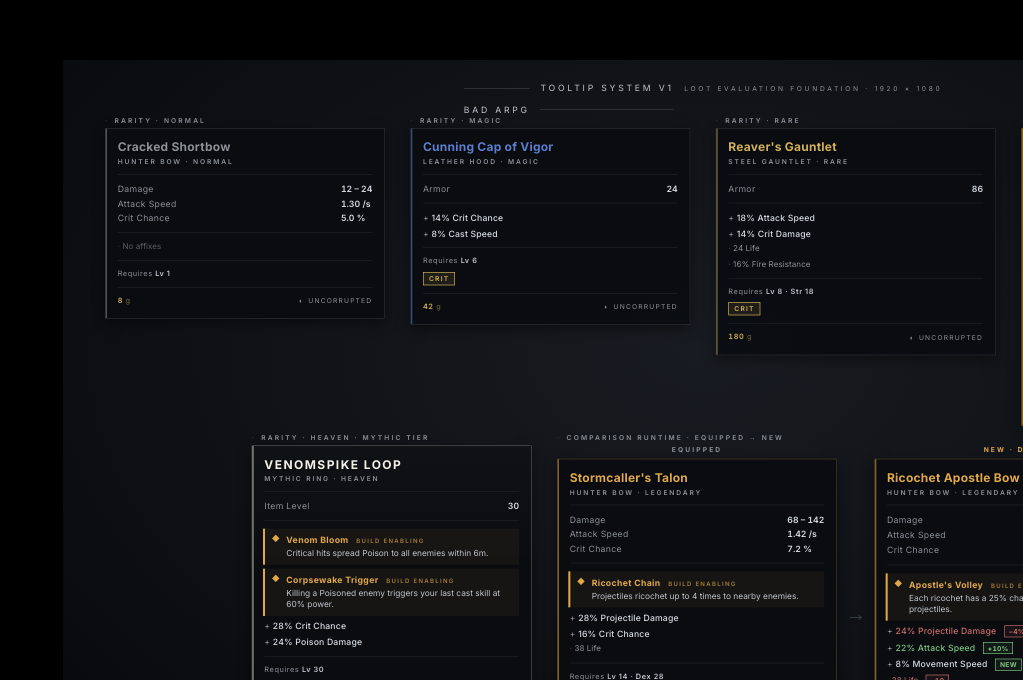
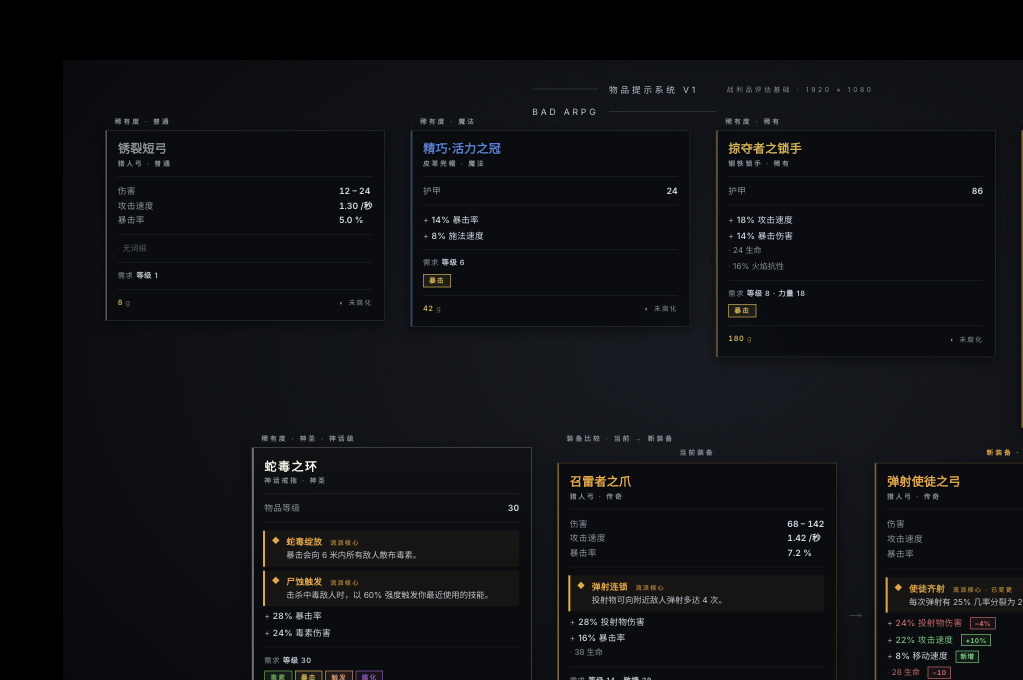
Before and after one commit to wubornomercy/BADARPG, a plain HTML site: page runtime/tooltip.html in a window 1280 px wide. Shown: the part 120-800 px from the top of the page, without its empty margins (257-1280 px from the left). Drawn offline with Linux system fonts and the light colour scheme.

Commit message:
i18n: switch all in-game display strings to Simplified Chinese
Per game director order, all UI display text is now Chinese (zh-CN).
Localization boundary:
- Display strings (buttons, labels, item names, affixes, tags, flavor) → CN
- BAD ARPG logo → kept as English brand mark (Chinese gaming convention)
- Code identifiers (file/class/JS/CSS tokens/data attrs) → English
- Code comments + README + commit messages → English

Font stack updated to include Noto Sans SC + Noto Serif SC (Google Fonts
CDN). Latin chars still render in Cinzel/Inter, CJK chars fall back to
Noto. No semantic / structural changes.

Changes:
- index.html        buttons 继续游戏/新的旅程/角色/设置/退出, 抢先体验
- hud.html + hud.js 死亡森林/一阶/腐化/生命/法力/等级, all loot
                    label item names translated
- tooltip.html      all 7 tooltips fully localized: 锈裂短弓 / 精巧·活
                    力之冠 / 掠夺者之锁手 / 召雷者之爪 / 蛇毒之环 /
                    弹射使徒之弓. Tier 1 affixes: 弹射连锁 / 蛇毒绽放
                    / 尸蚀触发 / 使徒齐射. Tags: 暴击/弹射/投射物/毒素
                    /触发/腐化. Comparison labels + delta 新增/未腐化/
                    腐化 +3.
- tokens.css        font stacks add Noto Serif SC / Noto Sans SC / fallbacks
- 3 screenshots     re-rendered at 1920x1080 with CN content
- README            new Localization section documenting scope + boundary

These translations are working placeholders. Final game-content
localization will be issued by the Game Director when content production
phase begins; structural/visual blueprint is unaffected.

Co-Authored-By: Claude Opus 4.7 (1M context) <noreply@anthropic.com>

```diff
--- a/runtime/css/tokens.css
+++ b/runtime/css/tokens.css
@@ -62,9 +62,14 @@
   --clr-sem-arcane:     #3A6FA8;
   --clr-sem-heal:       #5E8C5A;
 
-  /* ---------- Typography ---------- */
-  --font-display: 'Cinzel', 'Times New Roman', serif;
-  --font-ui:      'Inter', 'IBM Plex Sans', 'Segoe UI', sans-serif;
+  /* ---------- Typography ----------
+     Stacks include CJK fallbacks so Latin chars render in
+     Cinzel / Inter while CJK chars render in Noto Serif/Sans SC. */
+  --font-display: 'Cinzel', 'Noto Serif SC', 'Source Han Serif SC',
+                  'Times New Roman', serif;
+  --font-ui:      'Inter', 'Noto Sans SC', 'PingFang SC',
+                  'Microsoft YaHei', 'IBM Plex Sans', 'Segoe UI',
+                  sans-serif;
 
   --type-logo:    96px;
   --type-btn:     18px;
--- a/runtime/tooltip.html
+++ b/runtime/tooltip.html
@@ -1,13 +1,13 @@
 <!DOCTYPE html>
-<html lang="en">
+<html lang="zh-CN">
 <head>
   <meta charset="UTF-8" />
-  <title>BAD ARPG — Tooltip System V1 (Runtime Blueprint)</title>
+  <title>BAD ARPG — 物品提示系统 V1 (Runtime Blueprint)</title>
   <meta name="viewport" content="width=1920, initial-scale=1" />
   <link rel="preconnect" href="https://fonts.googleapis.com" />
   <link rel="preconnect" href="https://fonts.gstatic.com" crossorigin />
   <link
-    href="https://fonts.googleapis.com/css2?family=Cinzel:wght@700&family=Inter:wght@400;500;600;700&display=swap"
+    href="https://fonts.googleapis.com/css2?family=Cinzel:wght@700&family=Inter:wght@400;500;600;700&family=Noto+Sans+SC:wght@400;500;600;700&family=Noto+Serif+SC:wght@600;700&display=swap"
     rel="stylesheet" />
   <link rel="stylesheet" href="css/tokens.css" />
   <link rel="stylesheet" href="css/layout.css" />
@@ -21,130 +21,130 @@
 
       <!-- Title strip -->
       <div class="tt-page-title">
-        <span>Tooltip System V1</span>
-        <span class="tt-page-title-sub">Loot Evaluation Foundation · 1920 × 1080</span>
+        <span>物品提示系统 V1</span>
+        <span class="tt-page-title-sub">战利品评估基础 · 1920 × 1080</span>
         <span>BAD ARPG</span>
       </div>
 
       <!-- ============================================================
-           ROW 1 — Rarity showcase (Normal · Magic · Rare · Legendary)
+           ROW 1 — 稀有度展示（普通 · 魔法 · 稀有 · 传奇）
            ============================================================ -->
 
-      <!-- Normal -->
+      <!-- 普通 Normal -->
       <div style="position:absolute; left:63px; top:84px; width:420px;">
-        <div class="tt-section-label">Rarity · Normal</div>
+        <div class="tt-section-label">稀有度 · 普通</div>
         <div class="tooltip tooltip-normal" data-item="cracked-shortbow">
           <div class="tt-header">
-            <div class="tt-name">Cracked Shortbow</div>
-            <div class="tt-type">Hunter Bow · Normal</div>
+            <div class="tt-name">锈裂短弓</div>
+            <div class="tt-type">猎人弓 · 普通</div>
           </div>
           <div class="tt-divider"></div>
           <div class="tt-core">
-            <span class="tt-core-label">Damage</span><span class="tt-core-val">12 – 24</span>
-            <span class="tt-core-label">Attack Speed</span><span class="tt-core-val">1.30 /s</span>
-            <span class="tt-core-label">Crit Chance</span><span class="tt-core-val">5.0 %</span>
+            <span class="tt-core-label">伤害</span><span class="tt-core-val">12 – 24</span>
+            <span class="tt-core-label">攻击速度</span><span class="tt-core-val">1.30 /秒</span>
+            <span class="tt-core-label">暴击率</span><span class="tt-core-val">5.0 %</span>
           </div>
           <div class="tt-divider"></div>
           <div class="tt-affixes">
-            <div class="tt-affix-t3 has-own-sign" style="opacity:0.6">No affixes</div>
+            <div class="tt-affix-t3 has-own-sign" style="opacity:0.6">无词缀</div>
           </div>
           <div class="tt-divider"></div>
           <div class="tt-utility">
-            <div class="tt-req">Requires <strong>Lv 1</strong></div>
+            <div class="tt-req">需求 <strong>等级 1</strong></div>
           </div>
           <div class="tt-divider"></div>
           <div class="tt-bottom">
             <div class="tt-meta">
               <span class="tt-value">8</span>
-              <span class="tt-corruption">Uncorrupted</span>
+              <span class="tt-corruption">未腐化</span>
             </div>
           </div>
         </div>
       </div>
 
-      <!-- Magic -->
+      <!-- 魔法 Magic -->
       <div style="position:absolute; left:521px; top:84px; width:420px;">
-        <div class="tt-section-label">Rarity · Magic</div>
+        <div class="tt-section-label">稀有度 · 魔法</div>
         <div class="tooltip tooltip-magic" data-item="cunning-cap">
           <div class="tt-header">
-            <div class="tt-name">Cunning Cap of Vigor</div>
-            <div class="tt-type">Leather Hood · Magic</div>
+            <div class="tt-name">精巧·活力之冠</div>
+            <div class="tt-type">皮革兜帽 · 魔法</div>
           </div>
           <div class="tt-divider"></div>
           <div class="tt-core">
-            <span class="tt-core-label">Armor</span><span class="tt-core-val">24</span>
+            <span class="tt-core-label">护甲</span><span class="tt-core-val">24</span>
           </div>
           <div class="tt-divider"></div>
           <div class="tt-affixes">
-            <div class="tt-affix-t2">14% Crit Chance</div>
-            <div class="tt-affix-t2">8% Cast Speed</div>
+            <div class="tt-affix-t2">14% 暴击率</div>
+            <div class="tt-affix-t2">8% 施法速度</div>
           </div>
           <div class="tt-divider"></div>
           <div class="tt-utility">
-            <div class="tt-req">Requires <strong>Lv 6</strong></div>
+            <div class="tt-req">需求 <strong>等级 6</strong></div>
             <div class="tt-tags">
-              <span class="tt-tag tt-tag-crit">crit</span>
+              <span class="tt-tag tt-tag-crit">暴击</span>
             </div>
           </div>
           <div class="tt-divider"></div>
           <div class="tt-bottom">
             <div class="tt-meta">
               <span class="tt-value">42</span>
-              <span class="tt-corruption">Uncorrupted</span>
+              <span class="tt-corruption">未腐化</span>
             </div>
           </div>
         </div>
       </div>
 
-      <!-- Rare -->
+      <!-- 稀有 Rare -->
       <div style="position:absolute; left:979px; top:84px; width:420px;">
-        <div class="tt-section-label">Rarity · Rare</div>
+        <div class="tt-section-label">稀有度 · 稀有</div>
         <div class="tooltip tooltip-rare" data-item="reavers-gauntlet">
           <div class="tt-header">
-            <div class="tt-name">Reaver's Gauntlet</div>
-            <div class="tt-type">Steel Gauntlet · Rare</div>
+            <div class="tt-name">掠夺者之锁手</div>
+            <div class="tt-type">钢铁锁手 · 稀有</div>
           </div>
           <div class="tt-divider"></div>
           <div class="tt-core">
-            <span class="tt-core-label">Armor</span><span class="tt-core-val">86</span>
+            <span class="tt-core-label">护甲</span><span class="tt-core-val">86</span>
           </div>
           <div class="tt-divider"></div>
           <div class="tt-affixes">
-            <div class="tt-affix-t2">18% Attack Speed</div>
-            <div class="tt-affix-t2">14% Crit Damage</div>
-            <div class="tt-affix-t3">24 Life</div>
-            <div class="tt-affix-t3">16% Fire Resistance</div>
+            <div class="tt-affix-t2">18% 攻击速度</div>
+            <div class="tt-affix-t2">14% 暴击伤害</div>
+            <div class="tt-affix-t3">24 生命</div>
+            <div class="tt-affix-t3">16% 火焰抗性</div>
           </div>
           <div class="tt-divider"></div>
           <div class="tt-utility">
-            <div class="tt-req">Requires <strong>Lv 8 · Str 18</strong></div>
+            <div class="tt-req">需求 <strong>等级 8 · 力量 18</strong></div>
             <div class="tt-tags">
-              <span class="tt-tag tt-tag-crit">crit</span>
+              <span class="tt-tag tt-tag-crit">暴击</span>
             </div>
           </div>
           <div class="tt-divider"></div>
           <div class="tt-bottom">
             <div class="tt-meta">
               <span class="tt-value">180</span>
-              <span class="tt-corruption">Uncorrupted</span>
+              <span class="tt-corruption">未腐化</span>
             </div>
           </div>
         </div>
       </div>
 
-      <!-- Legendary -->
+      <!-- 传奇 Legendary -->
       <div style="position:absolute; left:1437px; top:84px; width:420px;">
-        <div class="tt-section-label">Rarity · Legendary</div>
+        <div class="tt-section-label">稀有度 · 传奇</div>
         <div class="tooltip tooltip-legendary" data-item="stormcaller">
           <div class="tt-header">
-            <div class="tt-name">Stormcaller's Talon</div>
-            <div class="tt-type">Hunter Bow · Legendary</div>
+            <div class="tt-name">召雷者之爪</div>
+            <div class="tt-type">猎人弓 · 传奇</div>
           </div>
           <div class="tt-divider"></div>
           <div class="tt-core">
-            <span class="tt-core-label">Damage</span><span class="tt-core-val">68 – 142</span>
-            <span class="tt-core-label">Attack Speed</span><span class="tt-core-val">1.42 /s</span>
-            <span class="tt-core-label">Crit Chance</span><span class="tt-core-val">7.2 %</span>
+            <span class="tt-core-label">伤害</span><span class="tt-core-val">68 – 142</span>
+            <span class="tt-core-label">攻击速度</span><span class="tt-core-val">1.42 /秒</span>
+            <span class="tt-core-label">暴击率</span><span class="tt-core-val">7.2 %</span>
           </div>
           <div class="tt-divider"></div>
           <div class="tt-affixes">
@@ -152,51 +152,51 @@
               <span class="tt-affix-t1-marker"></span>
               <div>
                 <div>
-                  <span class="tt-affix-t1-name">Ricochet Chain</span>
-                  <span class="tt-affix-t1-tag">Build Enabling</span>
+                  <span class="tt-affix-t1-name">弹射连锁</span>
+                  <span class="tt-affix-t1-tag">流派核心</span>
                 </div>
-                <div class="tt-affix-t1-desc">Projectiles ricochet up to 4 times to nearby enemies.</div>
+                <div class="tt-affix-t1-desc">投射物可向附近敌人弹射多达 4 次。</div>
               </div>
             </div>
-            <div class="tt-affix-t2">28% Projectile Damage</div>
-            <div class="tt-affix-t2">16% Crit Chance</div>
-            <div class="tt-affix-t3">38 Life</div>
+            <div class="tt-affix-t2">28% 投射物伤害</div>
+            <div class="tt-affix-t2">16% 暴击率</div>
+            <div class="tt-affix-t3">38 生命</div>
           </div>
           <div class="tt-divider"></div>
           <div class="tt-utility">
-            <div class="tt-req">Requires <strong>Lv 14 · Dex 28</strong></div>
+            <div class="tt-req">需求 <strong>等级 14 · 敏捷 28</strong></div>
             <div class="tt-tags">
-              <span class="tt-tag tt-tag-ricochet">ricochet</span>
-              <span class="tt-tag tt-tag-crit">crit</span>
-              <span class="tt-tag tt-tag-projectile">projectile</span>
+              <span class="tt-tag tt-tag-ricochet">弹射</span>
+              <span class="tt-tag tt-tag-crit">暴击</span>
+              <span class="tt-tag tt-tag-projectile">投射物</span>
             </div>
           </div>
           <div class="tt-divider"></div>
           <div class="tt-bottom">
-            <div class="tt-flavor">"The bow that calls down the sky."</div>
+            <div class="tt-flavor">「召唤天空降下之弓。」</div>
             <div class="tt-meta">
               <span class="tt-value">1450</span>
-              <span class="tt-corruption">Uncorrupted</span>
+              <span class="tt-corruption">未腐化</span>
             </div>
           </div>
         </div>
       </div>
 
       <!-- ============================================================
-           ROW 2 — Heaven (left) + Comparison runtime (right)
+           ROW 2 — 神圣（左）+ 装备比较（右）
            ============================================================ -->
 
-      <!-- Heaven -->
+      <!-- 神圣 Heaven -->
       <div style="position:absolute; left:283px; top:560px; width:420px;">
-        <div class="tt-section-label">Rarity · Heaven · Mythic Tier</div>
+        <div class="tt-section-label">稀有度 · 神圣 · 神话级</div>
         <div class="tooltip tooltip-heaven" data-item="venomspike-loop">
           <div class="tt-header">
-            <div class="tt-name">Venomspike Loop</div>
-            <div class="tt-type">Mythic Ring · Heaven</div>
+            <div class="tt-name">蛇毒之环</div>
+            <div class="tt-type">神话戒指 · 神圣</div>
           </div>
           <div class="tt-divider"></div>
           <div class="tt-core">
-            <span class="tt-core-label">Item Level</span><span class="tt-core-val">30</span>
+            <span class="tt-core-label">物品等级</span><span class="tt-core-val">30</span>
           </div>
           <div class="tt-divider"></div>
           <div class="tt-affixes">
@@ -204,62 +204,62 @@
               <span class="tt-affix-t1-marker"></span>
               <div>
                 <div>
-                  <span class="tt-affix-t1-name">Venom Bloom</span>
-                  <span class="tt-affix-t1-tag">Build Enabling</span>
+                  <span class="tt-affix-t1-name">蛇毒绽放</span>
+                  <span class="tt-affix-t1-tag">流派核心</span>
                 </div>
-                <div class="tt-affix-t1-desc">Critical hits spread Poison to all enemies within 6m.</div>
+                <div class="tt-affix-t1-desc">暴击会向 6 米内所有敌人散布毒素。</div>
               </div>
             </div>
             <div class="tt-affix-t1">
               <span class="tt-affix-t1-marker"></span>
               <div>
                 <div>
-                  <span class="tt-affix-t1-name">Corpsewake Trigger</span>
-                  <span class="tt-affix-t1-tag">Build Enabling</span>
+                  <span class="tt-affix-t1-name">尸蚀触发</span>
+                  <span class="tt-affix-t1-tag">流派核心</span>
                 </div>
-                <div class="tt-affix-t1-desc">Killing a Poisoned enemy triggers your last cast skill at 60% power.</div>
+                <div class="tt-affix-t1-desc">击杀中毒敌人时，以 60% 强度触发你最近使用的技能。</div>
               </div>
             </div>
-            <div class="tt-affix-t2">28% Crit Chance</div>
-            <div class="tt-affix-t2">24% Poison Damage</div>
+            <div class="tt-affix-t2">28% 暴击率</div>
+            <div class="tt-affix-t2">24% 毒素伤害</div>
           </div>
           <div class="tt-divider"></div>
           <div class="tt-utility">
-            <div class="tt-req">Requires <strong>Lv 30</strong></div>
+            <div class="tt-req">需求 <strong>等级 30</strong></div>
             <div class="tt-tags">
-              <span class="tt-tag tt-tag-poison">poison</span>
-              <span class="tt-tag tt-tag-crit">crit</span>
-              <span class="tt-tag tt-tag-trigger">trigger</span>
-              <span class="tt-tag tt-tag-corruption">corruption</span>
+              <span class="tt-tag tt-tag-poison">毒素</span>
+              <span class="tt-tag tt-tag-crit">暴击</span>
+              <span class="tt-tag tt-tag-trigger">触发</span>
+              <span class="tt-tag tt-tag-corruption">腐化</span>
             </div>
           </div>
           <div class="tt-divider"></div>
           <div class="tt-bottom">
-            <div class="tt-flavor">"The serpent's circle. Where she walks, the soil drinks."</div>
+            <div class="tt-flavor">「巨蛇的环。她走过之处，土地饮尽。」</div>
             <div class="tt-meta">
               <span class="tt-value">9999</span>
-              <span class="tt-corruption is-corrupted">Corrupted +3</span>
+              <span class="tt-corruption is-corrupted">腐化 +3</span>
             </div>
           </div>
         </div>
       </div>
 
-      <!-- Comparison block: Equipped → New -->
+      <!-- Comparison block: 当前 → 新装备 -->
       <div style="position:absolute; left:741px; top:560px;">
-        <div class="tt-section-label">Comparison Runtime · Equipped → New</div>
+        <div class="tt-section-label">装备比较 · 当前 → 新装备</div>
         <div class="comparison">
           <div class="comparison-side">
-            <div class="comparison-label equipped">Equipped</div>
+            <div class="comparison-label equipped">当前装备</div>
             <div class="tooltip tooltip-legendary" data-item="stormcaller-eq">
               <div class="tt-header">
-                <div class="tt-name">Stormcaller's Talon</div>
-                <div class="tt-type">Hunter Bow · Legendary</div>
+                <div class="tt-name">召雷者之爪</div>
+                <div class="tt-type">猎人弓 · 传奇</div>
               </div>
               <div class="tt-divider"></div>
               <div class="tt-core">
-                <span class="tt-core-label">Damage</span><span class="tt-core-val">68 – 142</span>
-                <span class="tt-core-label">Attack Speed</span><span class="tt-core-val">1.42 /s</span>
-                <span class="tt-core-label">Crit Chance</span><span class="tt-core-val">7.2 %</span>
+                <span class="tt-core-label">伤害</span><span class="tt-core-val">68 – 142</span>
+                <span class="tt-core-label">攻击速度</span><span class="tt-core-val">1.42 /秒</span>
+                <span class="tt-core-label">暴击率</span><span class="tt-core-val">7.2 %</span>
               </div>
               <div class="tt-divider"></div>
               <div class="tt-affixes">
@@ -267,23 +267,23 @@
                   <span class="tt-affix-t1-marker"></span>
                   <div>
                     <div>
-                      <span class="tt-affix-t1-name">Ricochet Chain</span>
-                      <span class="tt-affix-t1-tag">Build Enabling</span>
+                      <span class="tt-affix-t1-name">弹射连锁</span>
+                      <span class="tt-affix-t1-tag">流派核心</span>
                     </div>
-                    <div class="tt-affix-t1-desc">Projectiles ricochet up to 4 times to nearby enemies.</div>
+                    <div class="tt-affix-t1-desc">投射物可向附近敌人弹射多达 4 次。</div>
                   </div>
                 </div>
-                <div class="tt-affix-t2">28% Projectile Damage</div>
-                <div class="tt-affix-t2">16% Crit Chance</div>
-                <div class="tt-affix-t3">38 Life</div>
+                <div class="tt-affix-t2">28% 投射物伤害</div>
+                <div class="tt-affix-t2">16% 暴击率</div>
+                <div class="tt-affix-t3">38 生命</div>
               </div>
               <div class="tt-divider"></div>
               <div class="tt-utility">
-                <div class="tt-req">Requires <strong>Lv 14 · Dex 28</strong></div>
+                <div class="tt-req">需求 <strong>等级 14 · 敏捷 28</strong></div>
                 <div class="tt-tags">
-                  <span class="tt-tag tt-tag-ricochet">ricochet</span>
-                  <span class="tt-tag tt-tag-crit">crit</span>
-                  <span class="tt-tag tt-tag-projectile">projectile</span>
+                  <span class="tt-tag tt-tag-ricochet">弹射</span>
+                  <span class="tt-tag tt-tag-crit">暴击</span>
+                  <span class="tt-tag tt-tag-projectile">投射物</span>
                 </div>
               </div>
             </div>
@@ -292,23 +292,23 @@
           <div class="comparison-arrow">→</div>
 
           <div class="comparison-side">
-            <div class="comparison-label new">New · Drop</div>
+            <div class="comparison-label new">新装备 · 掉落</div>
             <div class="tooltip tooltip-legendary" data-item="ricochet-apostle">
               <div class="tt-header">
-                <div class="tt-name">Ricochet Apostle Bow</div>
-                <div class="tt-type">Hunter Bow · Legendary</div>
+                <div class="tt-name">弹射使徒之弓</div>
+                <div class="tt-type">猎人弓 · 传奇</div>
               </div>
               <div class="tt-divider"></div>
               <div class="tt-core">
-                <span class="tt-core-label">Damage</span>
+                <span class="tt-core-label">伤害</span>
                 <span class="tt-core-val">62 – 138
                   <span class="tt-cmp-delta tt-cmp-down">−6</span>
                 </span>
-                <span class="tt-core-label">Attack Speed</span>
-                <span class="tt-core-val">1.48 /s
+                <span class="tt-core-label">攻击速度</span>
+                <span class="tt-core-val">1.48 /秒
                   <span class="tt-cmp-delta tt-cmp-up">+0.06</span>
                 </span>
-                <span class="tt-core-label">Crit Chance</span>
+                <span class="tt-core-label">暴击率</span>
                 <span class="tt-core-val">6.8 %
                   <span class="tt-cmp-delta tt-cmp-down">−0.4</span>
                 </span>
@@ -319,31 +319,31 @@
                   <span class="tt-affix-t1-marker"></span>
                   <div>
                     <div>
-                      <span class="tt-affix-t1-name">Apostle's Volley</span>
-                      <span class="tt-affix-t1-tag">Build Enabling · Changed</span>
+                      <span class="tt-affix-t1-name">使徒齐射</span>
+                      <span class="tt-affix-t1-tag">流派核心 · 已变更</span>
                     </div>
-                    <div class="tt-affix-t1-desc">Each ricochet has a 25% chance to split into 2 projectiles.</div>
+                    <div class="tt-affix-t1-desc">每次弹射有 25% 几率分裂为 2 个投射物。</div>
                   </div>
                 </div>
-                <div class="tt-affix-t2 tt-cmp-down">24% Projectile Damage
+                <div class="tt-affix-t2 tt-cmp-down">24% 投射物伤害
                   <span class="tt-cmp-delta tt-cmp-down">−4%</span>
                 </div>
-                <div class="tt-affix-t2 tt-cmp-up">22% Attack Speed
+                <div class="tt-affix-t2 tt-cmp-up">22% 攻击速度
                   <span class="tt-cmp-delta tt-cmp-up">+10%</span>
                 </div>
-                <div class="tt-affix-t2">8% Movement Speed
-                  <span class="tt-cmp-delta tt-cmp-up">NEW</span>
+                <div class="tt-affix-t2">8% 移动速度
+                  <span class="tt-cmp-delta tt-cmp-up">新增</span>
                 </div>
-                <div class="tt-affix-t3 tt-cmp-down">28 Life
+                <div class="tt-affix-t3 tt-cmp-down">28 生命
                   <span class="tt-cmp-delta tt-cmp-down">−10</span>
                 </div>
               </div>
               <div class="tt-divider"></div>
               <div class="tt-utility">
-                <div class="tt-req">Requires <strong>Lv 14 · Dex 30</strong></div>
+                <div class="tt-req">需求 <strong>等级 14 · 敏捷 30</strong></div>
                 <div class="tt-tags">
-                  <span class="tt-tag tt-tag-ricochet">ricochet</span>
-                  <span class="tt-tag tt-tag-projectile">projectile</span>
+                  <span class="tt-tag tt-tag-ricochet">弹射</span>
+                  <span class="tt-tag tt-tag-projectile">投射物</span>
                 </div>
               </div>
             </div>
```
Also changed, not shown: runtime/hud.html (+19 -19 lines), runtime/index.html (+8 -8 lines), runtime/js/hud.js (+10 -10 lines), runtime/README.md, runtime/screenshots/hud_v1_runtime.png, runtime/screenshots/main_menu_v1_runtime.png, runtime/screenshots/tooltip_v1_runtime.png.
